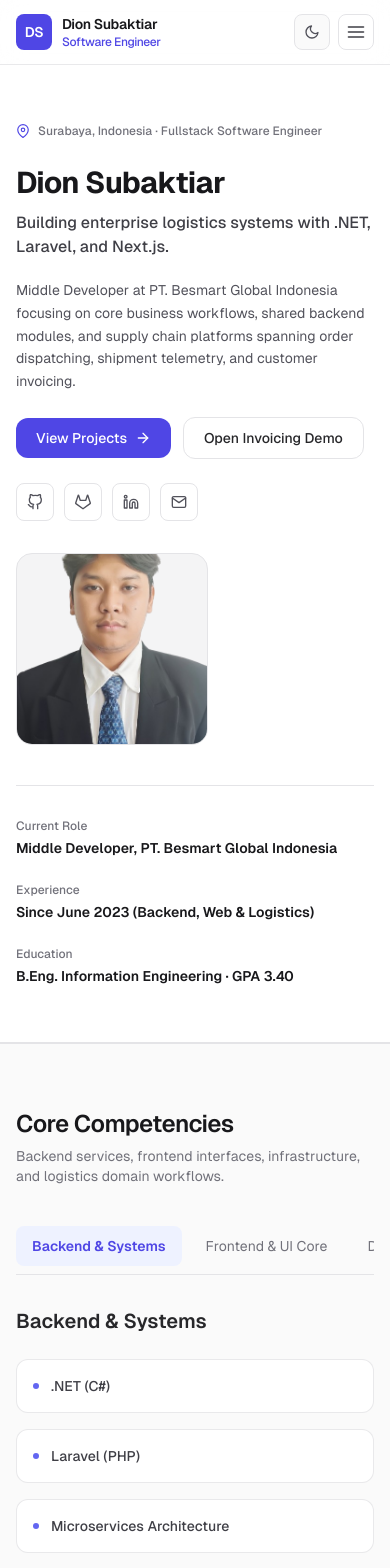
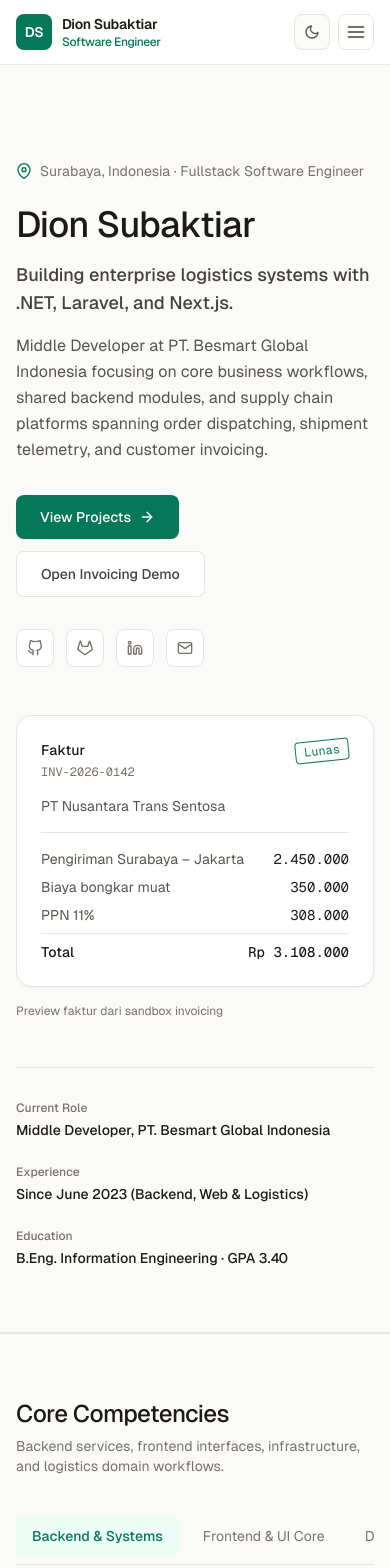
Before and after one commit to dionsubaktiar/reactwebprofile, a Next.js app: page / in a window 390 px wide. Shown: the top 1568 px of the page. Built offline with nearby package versions, Linux system fonts and the light colour scheme; no server answers.

Commit message:
Unslop landing page (heydamir): kertas + tinta, satu aksen hijau tinta

```diff
--- a/app/components/EnhancedHero.tsx
+++ b/app/components/EnhancedHero.tsx
@@ -1,4 +1,5 @@
-import Image from "next/image";
+"use client";
+
 import Link from "next/link";
 import {
   FiArrowRight,
@@ -11,119 +12,151 @@ import {
 
 export const EnhancedHero = () => {
   return (
-    <section className="py-14 md:py-20 border-b border-zinc-200 dark:border-zinc-800 bg-white dark:bg-zinc-950">
-      <div className="max-w-5xl mx-auto px-4 sm:px-6 lg:px-8">
-        <div className="grid grid-cols-1 md:grid-cols-12 gap-8 md:gap-10 items-center">
-          <div className="md:col-span-8 space-y-5">
-            <div className="inline-flex items-center gap-2 text-xs font-medium text-zinc-500 dark:text-zinc-400">
-              <FiMapPin className="h-3.5 w-3.5 text-indigo-600 dark:text-indigo-400" />
-              <span>Surabaya, Indonesia &middot; Fullstack Software Engineer</span>
-            </div>
+    <section className="border-b border-stone-200 dark:border-stone-800 bg-stone-50 dark:bg-stone-950 pt-24 pb-16 md:pt-32 md:pb-24">
+      <div className="max-w-6xl mx-auto px-4 sm:px-6 lg:px-8">
+        <div className="grid lg:grid-cols-2 gap-12 lg:gap-16 items-center">
+          {/* Text column */}
+          <div className="space-y-6">
+            <p className="flex items-center gap-2 text-sm text-stone-500 dark:text-stone-400">
+              <FiMapPin className="h-4 w-4 text-emerald-700 dark:text-emerald-400" />
+              Surabaya, Indonesia &middot; Fullstack Software Engineer
+            </p>
 
-            <div className="space-y-2.5">
-              <h1 className="text-3xl sm:text-4xl md:text-5xl font-bold tracking-tight text-zinc-900 dark:text-white">
+            <div className="space-y-4">
+              <h1 className="text-4xl sm:text-5xl md:text-6xl font-medium tracking-tight text-stone-900 dark:text-stone-50">
                 Dion Subaktiar
               </h1>
-              <p className="text-base sm:text-lg font-medium text-zinc-700 dark:text-zinc-300">
+              <p className="text-lg sm:text-xl font-medium text-stone-700 dark:text-stone-300">
                 Building enterprise logistics systems with .NET, Laravel, and Next.js.
+              </p>
+              <p className="text-base text-stone-600 dark:text-stone-400 leading-relaxed max-w-xl">
+                Middle Developer at PT. Besmart Global Indonesia focusing on core business
+                workflows, shared backend modules, and supply chain platforms spanning
+                order dispatching, shipment telemetry, and customer invoicing.
               </p>
             </div>
 
-            <p className="text-sm sm:text-base text-zinc-600 dark:text-zinc-400 leading-relaxed max-w-2xl">
-              Middle Developer at PT. Besmart Global Indonesia focusing on core business
-              workflows, shared backend modules, and supply chain platforms spanning
-              order dispatching, shipment telemetry, and customer invoicing.
-            </p>
-
-            <div className="flex flex-wrap items-center gap-3 pt-1">
+            <div className="flex flex-wrap items-center gap-3 pt-2">
               <Link
                 href="#projects"
-                className="inline-flex items-center gap-2 px-5 py-2.5 rounded-xl bg-indigo-600 hover:bg-indigo-700 text-white font-medium text-sm transition-colors"
+                className="inline-flex items-center gap-2 px-6 py-3 rounded-lg bg-emerald-700 hover:bg-emerald-800 text-white font-medium text-sm transition-colors active:scale-[0.98]"
               >
                 View Projects
                 <FiArrowRight className="h-4 w-4" />
               </Link>
               <Link
                 href="/invoicing-service"
-                className="inline-flex items-center gap-2 px-5 py-2.5 rounded-xl bg-white dark:bg-zinc-900 border border-zinc-200 dark:border-zinc-800 hover:bg-zinc-50 dark:hover:bg-zinc-800 text-zinc-800 dark:text-zinc-200 font-medium text-sm transition-colors"
+                className="inline-flex items-center gap-2 px-6 py-3 rounded-lg bg-white dark:bg-stone-900 border border-stone-200 dark:border-stone-800 hover:border-stone-300 dark:hover:border-stone-700 text-stone-700 dark:text-stone-200 font-medium text-sm transition-colors active:scale-[0.98]"
               >
                 Open Invoicing Demo
               </Link>
             </div>
 
-            <div className="flex items-center gap-2.5 pt-1">
+            <div className="flex items-center gap-3 pt-2">
               <a
                 href="https://github.com/dionsubaktiar"
                 target="_blank"
                 rel="noopener noreferrer"
                 aria-label="GitHub Profile"
-                className="p-2.5 rounded-lg border border-zinc-200 dark:border-zinc-800 text-zinc-600 dark:text-zinc-400 hover:text-zinc-900 dark:hover:text-white hover:border-zinc-300 dark:hover:border-zinc-700 transition-colors bg-white dark:bg-zinc-900"
+                className="p-2.5 rounded-lg border border-stone-200 dark:border-stone-800 text-stone-500 dark:text-stone-400 hover:text-stone-900 dark:hover:text-stone-50 hover:border-stone-300 dark:hover:border-stone-700 transition-colors bg-white dark:bg-stone-900"
               >
-                <FiGithub className="w-4 h-4" />
+                <FiGithub className="h-4 w-4" />
               </a>
               <a
                 href="https://gitlab.clientsolve.com/dion"
                 target="_blank"
                 rel="noopener noreferrer"
                 aria-label="GitLab Profile"
-                className="p-2.5 rounded-lg border border-zinc-200 dark:border-zinc-800 text-zinc-600 dark:text-zinc-400 hover:text-zinc-900 dark:hover:text-white hover:border-zinc-300 dark:hover:border-zinc-700 transition-colors bg-white dark:bg-zinc-900"
+                className="p-2.5 rounded-lg border border-stone-200 dark:border-stone-800 text-stone-500 dark:text-stone-400 hover:text-stone-900 dark:hover:text-stone-50 hover:border-stone-300 dark:hover:border-stone-700 transition-colors bg-white dark:bg-stone-900"
               >
-                <FiGitlab className="w-4 h-4" />
+                <FiGitlab className="h-4 w-4" />
               </a>
               <a
                 href="https://www.linkedin.com/in/dionsubaktiar"
                 target="_blank"
                 rel="noopener noreferrer"
                 aria-label="LinkedIn Profile"
-                className="p-2.5 rounded-lg border border-zinc-200 dark:border-zinc-800 text-zinc-600 dark:text-zinc-400 hover:text-zinc-900 dark:hover:text-white hover:border-zinc-300 dark:hover:border-zinc-700 transition-colors bg-white dark:bg-zinc-900"
+                className="p-2.5 rounded-lg border border-stone-200 dark:border-stone-800 text-stone-500 dark:text-stone-400 hover:text-stone-900 dark:hover:text-stone-50 hover:border-stone-300 dark:hover:border-stone-700 transition-colors bg-white dark:bg-stone-900"
               >
-                <FiLinkedin className="w-4 h-4" />
+                <FiLinkedin className="h-4 w-4" />
               </a>
               <a
                 href="mailto:dionsubaktiar@gmail.com"
                 aria-label="Email Contact"
-                className="p-2.5 rounded-lg border border-zinc-200 dark:border-zinc-800 text-zinc-600 dark:text-zinc-400 hover:text-zinc-900 dark:hover:text-white hover:border-zinc-300 dark:hover:border-zinc-700 transition-colors bg-white dark:bg-zinc-900"
+                className="p-2.5 rounded-lg border border-stone-200 dark:border-stone-800 text-stone-500 dark:text-stone-400 hover:text-stone-900 dark:hover:text-stone-50 hover:border-stone-300 dark:hover:border-stone-700 transition-colors bg-white dark:bg-stone-900"
               >
-                <FiMail className="w-4 h-4" />
+                <FiMail className="h-4 w-4" />
               </a>
             </div>
           </div>
 
-          <div className="md:col-span-4 flex justify-start md:justify-end">
-            <div className="relative w-48 h-48 sm:w-56 sm:h-56 md:w-64 md:h-64 rounded-2xl overflow-hidden border border-zinc-200 dark:border-zinc-800 bg-zinc-100 dark:bg-zinc-900">
-              <Image
-                src="/assets/images/profile.png"
-                alt="Dion Subaktiar"
-                fill
-                priority
-                className="object-cover"
-              />
+          {/* Invoice preview: the one bright moment on the screen */}
+          <div className="relative">
+            <div className="rounded-2xl border border-stone-200 dark:border-stone-800 bg-white dark:bg-stone-900 p-6 shadow-sm">
+              <div className="flex items-start justify-between gap-4">
+                <div>
+                  <p className="text-sm font-medium text-stone-900 dark:text-stone-50">Faktur</p>
+                  <p className="mt-1 font-mono text-xs tabular-nums text-stone-500 dark:text-stone-400">
+                    INV-2026-0142
+                  </p>
+                </div>
+                <span className="inline-flex -rotate-6 rounded border-[1.5px] border-emerald-700 dark:border-emerald-400 px-2 py-0.5 font-mono text-xs text-emerald-700 dark:text-emerald-400">
+                  Lunas
+                </span>
+              </div>
+
+              <p className="mt-4 text-sm text-stone-600 dark:text-stone-400">
+                PT Nusantara Trans Sentosa
+              </p>
+
+              <dl className="mt-4 space-y-2 border-t border-stone-200 dark:border-stone-800 pt-4 text-sm">
+                <div className="flex items-center justify-between gap-4">
+                  <dt className="text-stone-600 dark:text-stone-400">Pengiriman Surabaya – Jakarta</dt>
+                  <dd className="font-mono tabular-nums text-stone-900 dark:text-stone-50">2.450.000</dd>
+                </div>
+                <div className="flex items-center justify-between gap-4">
+                  <dt className="text-stone-600 dark:text-stone-400">Biaya bongkar muat</dt>
+                  <dd className="font-mono tabular-nums text-stone-900 dark:text-stone-50">350.000</dd>
+                </div>
+                <div className="flex items-center justify-between gap-4">
+                  <dt className="text-stone-600 dark:text-stone-400">PPN 11%</dt>
+                  <dd className="font-mono tabular-nums text-stone-900 dark:text-stone-50">308.000</dd>
+                </div>
+                <div className="flex items-center justify-between gap-4 border-t border-stone-200 dark:border-stone-800 pt-2">
+                  <dt className="font-medium text-stone-900 dark:text-stone-50">Total</dt>
+                  <dd className="font-mono tabular-nums font-medium text-stone-900 dark:text-stone-50">Rp 3.108.000</dd>
+                </div>
+              </dl>
             </div>
+            <p className="mt-4 text-xs text-stone-500 dark:text-stone-400">
+              Preview faktur dari sandbox invoicing
+            </p>
           </div>
         </div>
 
-        <div className="border-t border-zinc-200 dark:border-zinc-800 pt-8 mt-10 grid grid-cols-1 sm:grid-cols-3 gap-6">
+        {/* Facts strip: real data from the page, numbers in mono */}
+        <div className="border-t border-stone-200 dark:border-stone-800 pt-8 mt-12 grid grid-cols-1 sm:grid-cols-3 gap-6">
           <div>
-            <p className="text-xs font-medium text-zinc-500 dark:text-zinc-400">
+            <p className="text-xs font-medium text-stone-500 dark:text-stone-400">
               Current Role
             </p>
-            <p className="text-sm font-semibold text-zinc-900 dark:text-white mt-1">
+            <p className="text-sm font-medium text-stone-900 dark:text-stone-50 mt-1">
               Middle Developer, PT. Besmart Global Indonesia
             </p>
           </div>
           <div>
-            <p className="text-xs font-medium text-zinc-500 dark:text-zinc-400">
+            <p className="text-xs font-medium text-stone-500 dark:text-stone-400">
               Experience
             </p>
-            <p className="text-sm font-semibold text-zinc-900 dark:text-white mt-1">
+            <p className="text-sm font-medium text-stone-900 dark:text-stone-50 mt-1">
               Since June 2023 (Backend, Web &amp; Logistics)
             </p>
           </div>
           <div>
-            <p className="text-xs font-medium text-zinc-500 dark:text-zinc-400">
+            <p className="text-xs font-medium text-stone-500 dark:text-stone-400">
               Education
             </p>
-            <p className="text-sm font-semibold text-zinc-900 dark:text-white mt-1 tabular-nums">
+            <p className="text-sm font-medium text-stone-900 dark:text-stone-50 mt-1 tabular-nums">
               B.Eng. Information Engineering &middot; GPA 3.40
             </p>
           </div>
--- a/app/components/Navbar.tsx
+++ b/app/components/Navbar.tsx
@@ -54,7 +54,7 @@ export default function Navbar({
   return (
     <nav
       aria-label="Main navigation"
-      className={`sticky top-0 z-50 w-full border-b border-zinc-200/80 bg-white/85 backdrop-blur-md dark:border-zinc-800/80 dark:bg-zinc-950/85 transition-colors duration-200 ${className}`}
+      className={`sticky top-0 z-50 w-full border-b border-stone-200/80 bg-white/85 backdrop-blur-md dark:border-stone-800/80 dark:bg-stone-950/85 transition-colors duration-200 ${className}`}
     >
       <div className="mx-auto flex max-w-5xl items-center justify-between px-4 sm:px-6 lg:px-8 h-16">
         <div className="flex items-center gap-3">
@@ -63,23 +63,23 @@ export default function Navbar({
               type="button"
               onClick={handleBack}
               aria-label="Kembali ke halaman sebelumnya"
-              className="inline-flex h-9 w-9 items-center justify-center rounded-lg border border-zinc-200 bg-zinc-100 text-zinc-700 transition-colors hover:bg-zinc-200 hover:text-indigo-600 dark:border-zinc-800 dark:bg-zinc-900 dark:text-zinc-300 dark:hover:bg-zinc-800 dark:hover:text-white"
+              className="inline-flex h-9 w-9 items-center justify-center rounded-lg border border-stone-200 bg-stone-100 text-stone-700 transition-colors hover:bg-stone-200 hover:text-emerald-700 dark:border-stone-800 dark:bg-stone-900 dark:text-stone-300 dark:hover:bg-stone-800 dark:hover:text-white"
             >
               <FiArrowLeft className="h-4 w-4" />
             </button>
           )}
           <Link
             href="/"
-            className="flex items-center gap-2.5 font-semibold tracking-tight text-zinc-900 dark:text-white transition-opacity hover:opacity-90"
+            className="flex items-center gap-2.5 font-semibold tracking-tight text-stone-900 dark:text-white transition-opacity hover:opacity-90"
           >
-            <span className="flex h-9 w-9 items-center justify-center rounded-lg bg-indigo-600 text-sm font-semibold text-white">
+            <span className="flex h-9 w-9 items-center justify-center rounded-lg bg-emerald-700 text-sm font-semibold text-white">
               DS
             </span>
             <div className="flex flex-col leading-tight">
-              <span className="text-sm font-semibold tracking-tight text-zinc-900 dark:text-white">
+              <span className="text-sm font-semibold tracking-tight text-stone-900 dark:text-white">
                 Dion Subaktiar
               </span>
-              <span className="text-xs font-medium text-indigo-600 dark:text-indigo-400">
+              <span className="text-xs font-medium text-emerald-700 dark:text-emerald-400">
                 Software Engineer
               </span>
             </div>
@@ -98,8 +98,8 @@ export default function Navbar({
                 href={item.href}
                 className={`rounded-lg px-3 py-1.5 text-xs font-medium transition-colors ${
                   isActive
-                    ? "bg-indigo-50 text-indigo-600 border border-indigo-200/70 dark:bg-indigo-950/60 dark:text-indigo-400 dark:border-indigo-800/70 font-semibold"
-                    : "text-zinc-600 hover:bg-zinc-100 hover:text-zinc-900 dark:text-zinc-400 dark:hover:bg-zinc-800 dark:hover:text-zinc-100"
+                    ? "bg-emerald-50 text-emerald-700 border border-emerald-200/70 dark:bg-emerald-950/60 dark:text-emerald-400 dark:border-emerald-800/70 font-medium"
+                    : "text-stone-600 hover:bg-stone-100 hover:text-stone-900 dark:text-stone-400 dark:hover:bg-stone-800 dark:hover:text-stone-100"
                 }`}
               >
                 {item.label}
@@ -113,10 +113,10 @@ export default function Navbar({
             type="button"
             onClick={toggleTheme}
             aria-label="Toggle dark mode"
-            className="inline-flex h-9 w-9 items-center justify-center rounded-lg border border-zinc-200 bg-zinc-50 text-zinc-600 transition-colors hover:bg-zinc-100 hover:text-amber-500 dark:border-zinc-800 dark:bg-zinc-900 dark:text-zinc-400 dark:hover:bg-zinc-800 dark:hover:text-amber-400"
+            className="inline-flex h-9 w-9 items-center justify-center rounded-lg border border-stone-200 bg-stone-50 text-stone-600 transition-colors hover:bg-stone-100 hover:text-stone-900 dark:border-stone-800 dark:bg-stone-900 dark:text-stone-400 dark:hover:bg-stone-800 dark:hover:text-stone-50"
           >
             {isDark ? (
-              <FiSun className="h-4 w-4 text-amber-400" />
+              <FiSun className="h-4 w-4 text-stone-400" />
             ) : (
               <FiMoon className="h-4 w-4" />
             )}
@@ -126,7 +126,7 @@ export default function Navbar({
             type="button"
             onClick={() => setIsOpen(!isOpen)}
             aria-label="Toggle navigation menu"
-            className="md:hidden inline-flex h-9 w-9 items-center justify-center rounded-lg border border-zinc-200 text-zinc-700 hover:bg-zinc-100 dark:border-zinc-800 dark:text-zinc-300 dark:hover:bg-zinc-900"
+            className="md:hidden inline-flex h-9 w-9 items-center justify-center rounded-lg border border-stone-200 text-stone-700 hover:bg-stone-100 dark:border-stone-800 dark:text-stone-300 dark:hover:bg-stone-900"
           >
             {isOpen ? <FiX className="h-5 w-5" /> : <FiMenu className="h-5 w-5" />}
           </button>
@@ -134,7 +134,7 @@ export default function Navbar({
       </div>
 
       {isOpen && (
-        <div className="md:hidden border-t border-zinc-200/80 bg-white/95 px-4 pt-3 pb-5 backdrop-blur-md dark:border-zinc-800/80 dark:bg-zinc-950/95">
+        <div className="md:hidden border-t border-stone-200/80 bg-white/95 px-4 pt-3 pb-5 backdrop-blur-md dark:border-stone-800/80 dark:bg-stone-950/95">
           <div className="flex flex-col gap-1">
             {globalNavItems.map((item) => {
               const isActive =
@@ -148,8 +148,8 @@ export default function Navbar({
                   onClick={() => setIsOpen(false)}
                   className={`rounded-lg px-3 py-2 text-xs font-medium transition-colors ${
                     isActive
-                      ? "bg-indigo-50 text-indigo-600 dark:bg-indigo-950/60 dark:text-indigo-400 font-semibold"
-                      : "text-zinc-700 hover:bg-zinc-100 dark:text-zinc-300 dark:hover:bg-zinc-800"
+                      ? "bg-emerald-50 text-emerald-700 dark:bg-emerald-950/60 dark:text-emerald-400 font-medium"
+                      : "text-stone-700 hover:bg-stone-100 dark:text-stone-300 dark:hover:bg-stone-800"
                   }`}
                 >
                   {item.label}
--- a/app/components/SkillsSection.tsx
+++ b/app/components/SkillsSection.tsx
@@ -79,13 +79,13 @@ const SkillsSection = () => {
   const [activeTab, setActiveTab] = useState(0);
 
   return (
-    <section id="skills" className="py-16 border-t border-zinc-200 dark:border-zinc-800">
+    <section id="skills" className="py-16 border-t border-stone-200 dark:border-stone-800">
       <div className="max-w-5xl mx-auto px-4 sm:px-6 lg:px-8 space-y-10">
         <div className="space-y-1.5">
-          <h2 className="text-2xl sm:text-3xl font-semibold tracking-tight text-zinc-900 dark:text-white">
+          <h2 className="text-2xl sm:text-3xl font-medium tracking-tight text-stone-900 dark:text-white">
             Core Competencies
           </h2>
-          <p className="text-sm text-zinc-500 dark:text-zinc-400">
+          <p className="text-sm text-stone-500 dark:text-stone-400">
             Backend services, frontend interfaces, infrastructure, and logistics domain workflows.
           </p>
         </div>
@@ -93,15 +93,15 @@ const SkillsSection = () => {
         {/* Desktop tabbed / Grid responsive layout */}
         <div className="grid grid-cols-1 md:grid-cols-3 gap-8">
           {/* Tabs buttons column */}
-          <div className="flex md:flex-col overflow-x-auto md:overflow-x-visible pb-2 md:pb-0 gap-2 border-b md:border-b-0 md:border-r border-zinc-200 dark:border-zinc-800 md:pr-6 whitespace-nowrap">
+          <div className="flex md:flex-col overflow-x-auto md:overflow-x-visible pb-2 md:pb-0 gap-2 border-b md:border-b-0 md:border-r border-stone-200 dark:border-stone-800 md:pr-6 whitespace-nowrap">
             {skillCategories.map((cat, index) => (
               <button
                 key={index}
                 onClick={() => setActiveTab(index)}
                 className={`px-4 py-2.5 rounded-lg text-sm text-left transition-colors ${
                   activeTab === index
-                    ? "bg-indigo-50 text-indigo-600 dark:bg-indigo-950/45 dark:text-indigo-400 font-semibold"
-                    : "text-zinc-500 hover:text-zinc-800 dark:text-zinc-400 dark:hover:text-zinc-200"
+                    ? "bg-emerald-50 text-emerald-700 dark:bg-emerald-950/45 dark:text-emerald-400 font-medium"
+                    : "text-stone-500 hover:text-stone-800 dark:text-stone-400 dark:hover:text-stone-200"
                 }`}
               >
                 {cat.title}
@@ -111,7 +111,7 @@ const SkillsSection = () => {
 
           {/* Active category details grid */}
           <div className="md:col-span-2 space-y-6">
-            <h3 className="text-xl font-semibold text-zinc-800 dark:text-zinc-200">
+            <h3 className="text-xl font-medium text-stone-800 dark:text-stone-200">
               {skillCategories[activeTab].title}
             </h3>
 
@@ -119,10 +119,10 @@ const SkillsSection = () => {
               {skillCategories[activeTab].skills.map((skill, idx) => (
                 <div
                   key={idx}
-                  className="p-4 rounded-xl border border-zinc-200/80 dark:border-zinc-800 bg-white dark:bg-zinc-900/30 flex items-center gap-3 hover:border-zinc-300 dark:hover:border-zinc-700 transition-colors"
+                  className="p-4 rounded-xl border border-stone-200/80 dark:border-stone-800 bg-white dark:bg-stone-900/30 flex items-center gap-3 hover:border-stone-300 dark:hover:border-stone-700 transition-colors"
                 >
-                  <span className="w-1.5 h-1.5 rounded-full bg-indigo-500"></span>
-                  <span className="text-sm font-medium text-zinc-700 dark:text-zinc-300">
+                  <span className="w-1.5 h-1.5 rounded-full bg-emerald-700"></span>
+                  <span className="text-sm font-medium text-stone-700 dark:text-stone-300">
                     {skill}
                   </span>
                 </div>
--- a/app/globals.css
+++ b/app/globals.css
@@ -3,17 +3,17 @@
 @tailwind utilities;
 
 :root {
-  --background: #fafafa;
-  --foreground: #18181b;
+  --background: #fafaf9;
+  --foreground: #1c1917;
   --card-bg: #ffffff;
-  --border-color: #e4e4e7;
+  --border-color: #e7e5e4;
 }
 
 .dark {
-  --background: #09090b;
-  --foreground: #f4f4f5;
-  --card-bg: #18181b;
-  --border-color: #27272a;
+  --background: #0c0a09;
+  --foreground: #fafaf9;
+  --card-bg: #1c1917;
+  --border-color: #292524;
 }
 
 body {
@@ -33,14 +33,14 @@ body {
   background: transparent;
 }
 ::-webkit-scrollbar-thumb {
-  background: #cbd5e1;
+  background: #d6d3d1;
   border-radius: 9999px;
 }
 .dark ::-webkit-scrollbar-thumb {
-  background: #3f3f46;
+  background: #44403c;
 }
 ::-webkit-scrollbar-thumb:hover {
-  background: #94a3b8;
+  background: #a8a29e;
 }
 
 @media print {
--- a/app/page.tsx
+++ b/app/page.tsx
@@ -10,7 +10,7 @@ import AboutSection from "./components/AboutSection";
 
 export default function Home() {
   return (
-    <div className="min-h-screen bg-zinc-50 dark:bg-zinc-950 font-sans text-zinc-800 dark:text-zinc-200 selection:bg-indigo-600 selection:text-white">
+    <div className="min-h-screen bg-stone-50 dark:bg-stone-950 font-sans text-stone-800 dark:text-stone-200 selection:bg-emerald-700 selection:text-white">
       {/* Global Navigation Bar: tombol kembali dinonaktifkan di halaman landing */}
       <Navbar showBack={false} />
 
@@ -41,7 +41,7 @@ export default function Home() {
       </main>
 
       {/* Clean Global Footer */}
-      <footer className="border-t border-zinc-200 dark:border-zinc-800 bg-white dark:bg-zinc-900 py-10 text-center text-xs text-zinc-500 dark:text-zinc-400">
+      <footer className="border-t border-stone-200 dark:border-stone-800 bg-white dark:bg-stone-900 py-10 text-center text-xs text-stone-500 dark:text-stone-400">
         <p>© {new Date().getFullYear()} Dion Subaktiar. Built with Next.js, TypeScript, and Tailwind CSS.</p>
       </footer>
     </div>
```
Also changed, not shown: app/components/AboutSection.tsx (+19 -21 lines), app/components/ActivityLogSection.tsx (+16 -16 lines), app/components/ClientsSection.tsx (+8 -8 lines), app/components/ExperienceSection.tsx (+10 -10 lines), app/components/MiniPlayground.tsx (+21 -21 lines), app/components/ProjectsSection.tsx (+16 -16 lines).
